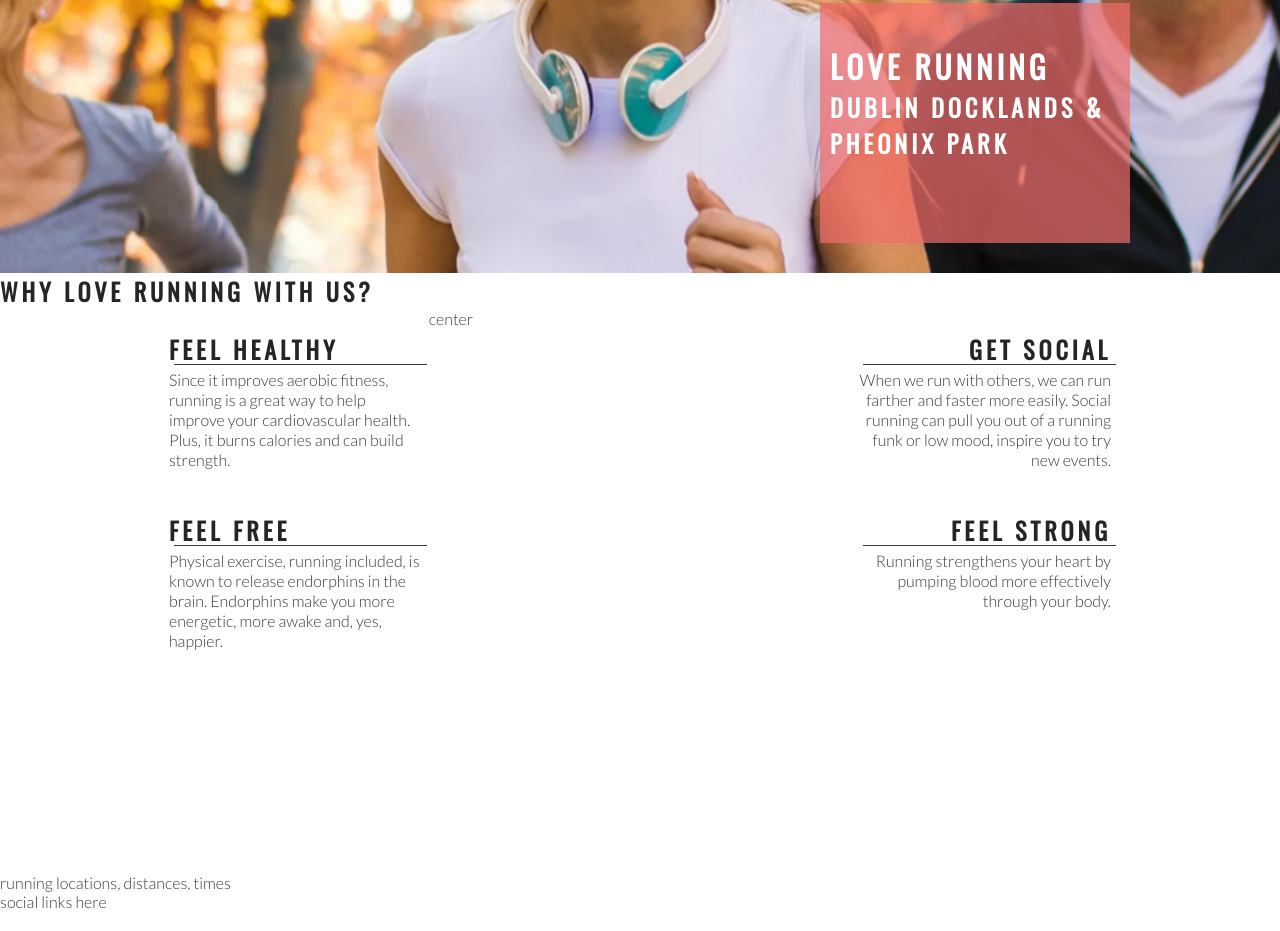
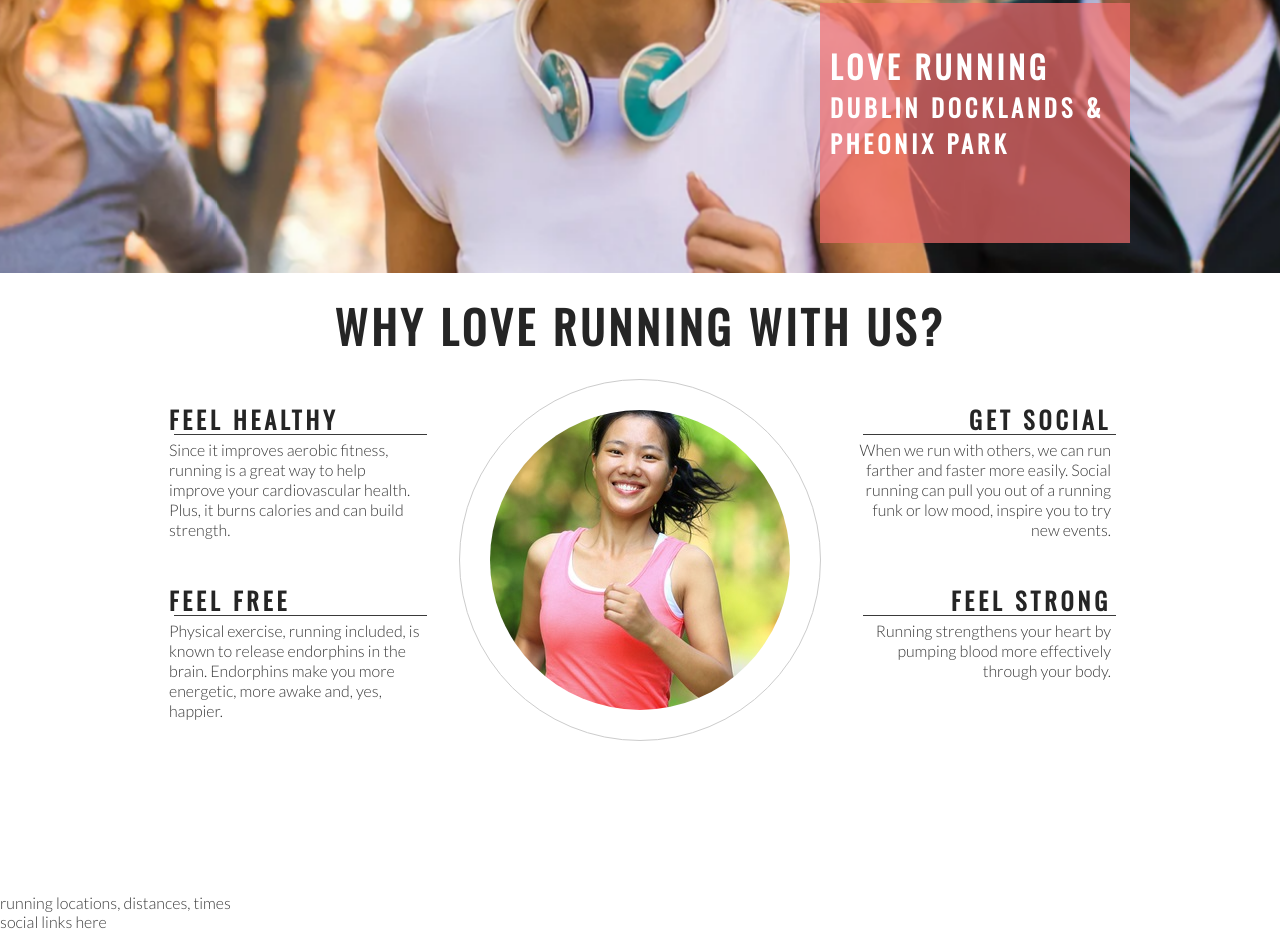
Before and after one commit to SeanTangney/Love_running, a plain HTML site: page index.html in a window 1280 px wide. Shown: the part 402-1333 px from the top of the page. Drawn offline with nearby package versions, Linux system fonts and the light colour scheme.

Commit message:
Add club ethos center image and border

```diff
--- a/assets/css/style.css
+++ b/assets/css/style.css
@@ -151,3 +151,23 @@ hr{
 .right-about-heading p{
     text-align: right;
 }
+#welcome{
+    text-align: center;
+    margin: 20px 0;
+    font-size: 280%;
+}
+#circle-container{
+    width: 300px;
+    height: 300px;
+    padding: 30px;
+    border-style: solid;
+    border-color: #ccc;
+    border-width: 1px;
+    border-radius: 50%;
+    margin: 0 auto;
+}
+#circle-cover-bg{
+    background: url('../images/ethos-center-image.jpg') no-repeat center center;
+    height: 100%;
+    border-radius: 50%;
+}
--- a/index.html
+++ b/index.html
@@ -35,7 +35,7 @@
         </div>
     </section>
     <section id="club-ethos">
-        <h1> Why Love Running With Us?</h1>
+        <h2 id="welcome"> Why Love Running With Us?</h2>
         <div id="left-about">
             <div class="left-about-heading">
                 <h2>Feel Healthy</h2>
@@ -72,7 +72,9 @@
 
 
         <div id="center-about">
-            center
+            <div id="circle-container">
+                <div id="circle-cover-bg"></div>
+            </div>
         </div>
 
     </section>
```
Also changed, not shown: assets/images/ethos-center-image.jpg (added).
